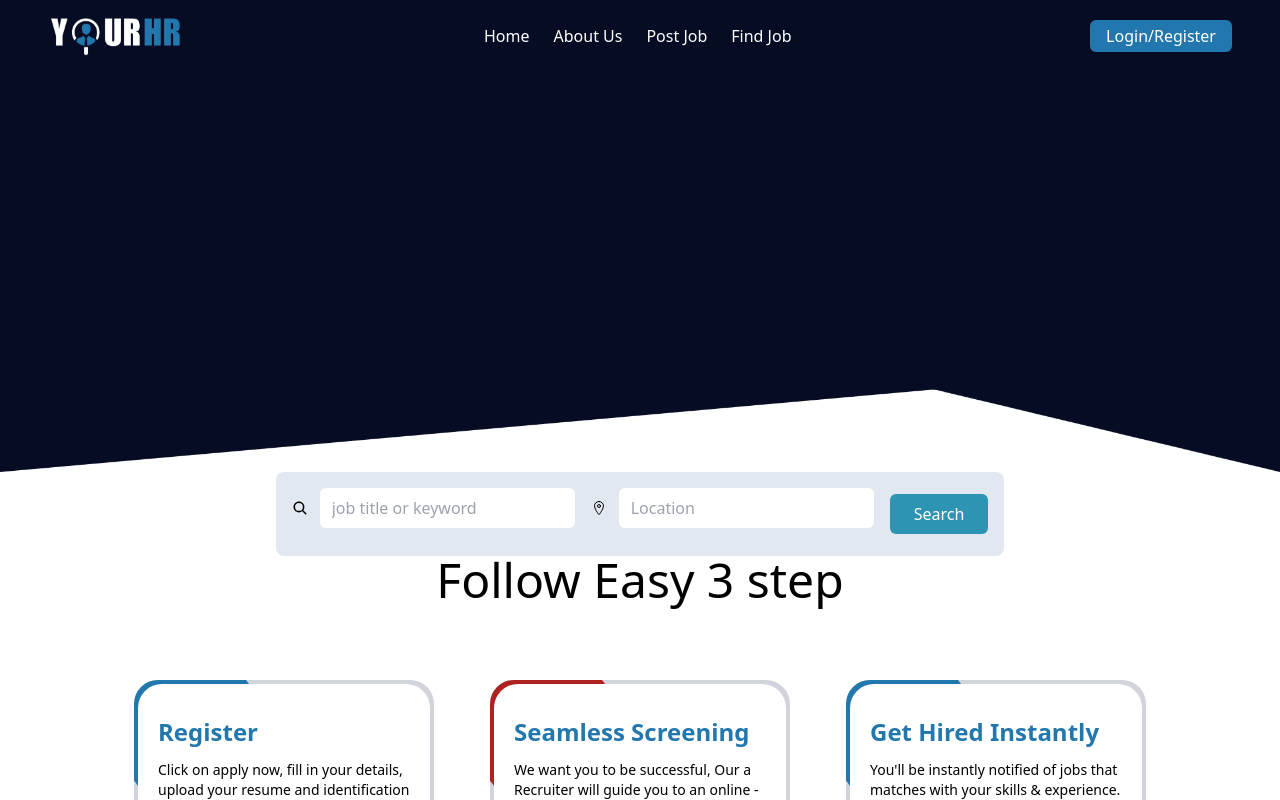
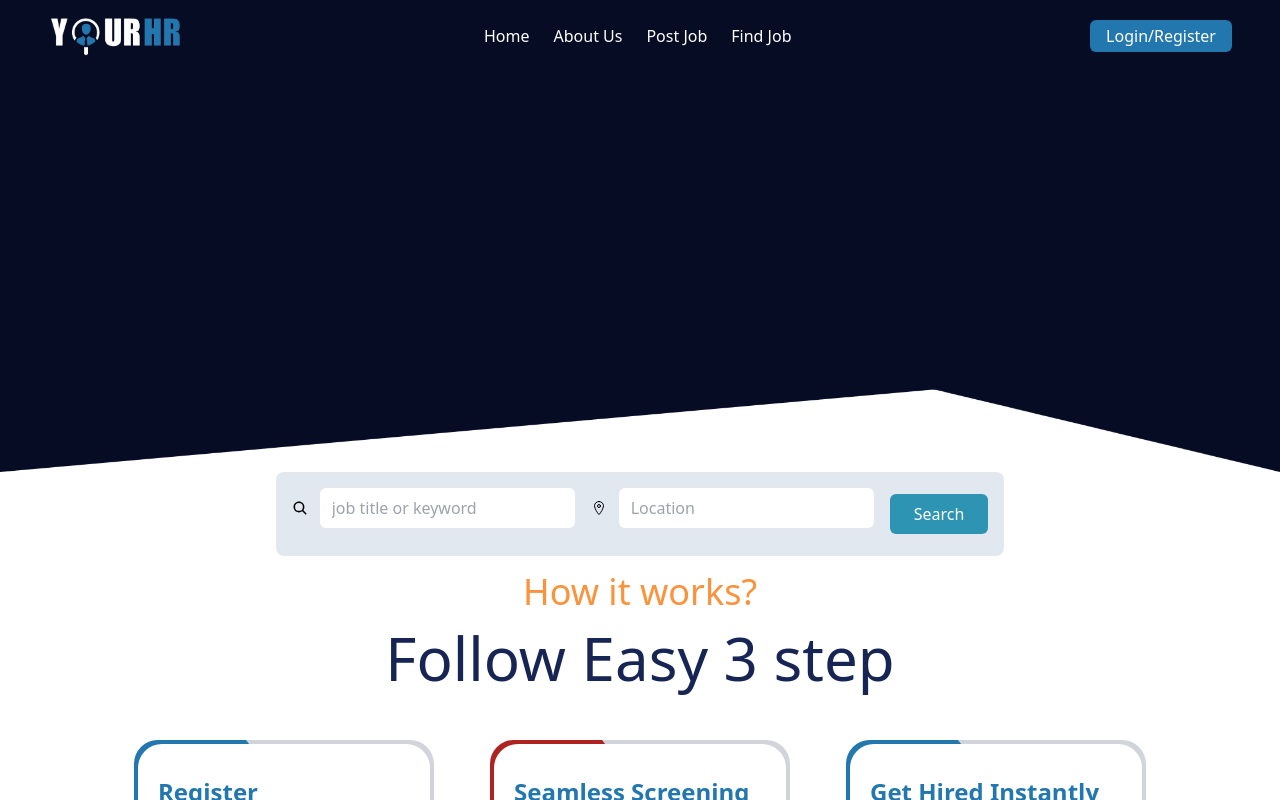
Before and after one commit to Harshakabari/Career-Hub, a React (Create React App) app: page / in a window 1280 px wide. Built offline with nearby package versions, Linux system fonts and the light colour scheme.

Commit message:
steps.jsx minor changes

```diff
--- a/src/pages/steps.jsx
+++ b/src/pages/steps.jsx
@@ -5,10 +5,11 @@ const steps = () => {
     <>
       {/* // main div */}
       <div className="text-black">
-        <h3 className="text-5xl flex justify-center">Follow Easy 3 step</h3>
+        <span className="text-4xl text-orange-400 flex justify-center mt-4">How it works?</span>
+        <h3 className="text-6xl text-blue-950 flex justify-center mt-4">Follow Easy 3 step</h3>
 
         {/* // All card */}
-        <div className="flex justify-center items-center gap-4 m-14">
+        <div className="flex justify-center items-center gap-4 m-8">
 
           {/* // card 1 */}
           <div className="relative h-[350px] w-[300px] m-[20px] p-1 bg-gray-300 overflow-hidden rounded-3xl">
```
